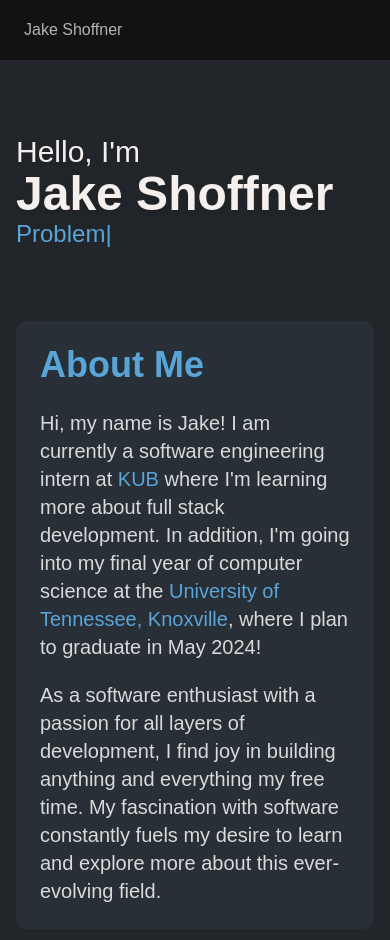
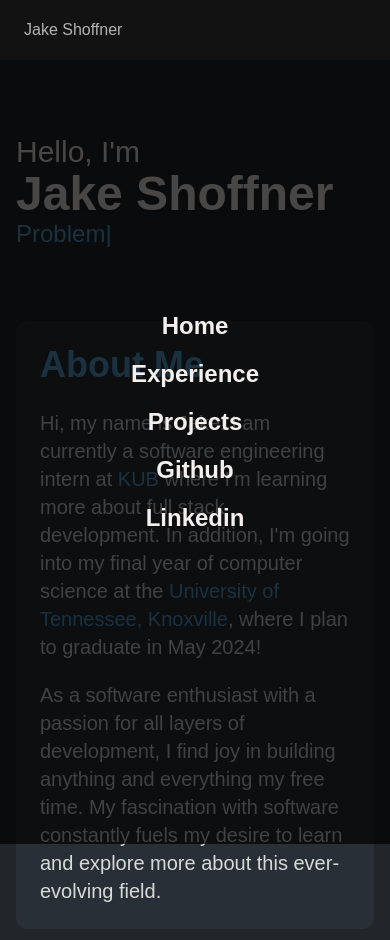
Before and after one commit to Jxk0be/Jake-Shoffner-SWE-Student, a React (Create React App) app: page /home in a window 390 px wide. Shown: the top 940 px of the page. Built offline with nearby package versions, Linux system fonts and the light colour scheme; some icons are missing.

Commit message:
feat: Added mobile navigation functionality

```diff
--- a/src/components/MobileNav.jsx
+++ b/src/components/MobileNav.jsx
@@ -1,18 +1,44 @@
 import React from 'react'
 import { Icon } from '@iconify/react';
 import { useState } from 'react';
+import { Link } from 'react-router-dom';
 
 const MobileNav = () => {
 
   const [mobile, setMobile] = useState(true);
+  const navOptions = ["Home", "Experience", "Projects"];
 
   return (
-    <div className={`lg:hidden fixed bg-[#121212] flex px-6 justify-between items-center w-full h-[60px] text-[#b3b3b3] z-10`}>
-        <h1>Jake Shoffner</h1>
+    <>
+      <div className={`lg:hidden fixed bg-[#121212] flex px-6 justify-between items-center w-full h-[60px] text-[#b3b3b3] z-50`}>
+        <Link to="/home">
+          <h1>Jake Shoffner</h1>
+        </Link>
         <div onClick={() => setMobile(!mobile)} className='text-[#59A5D8]'>
-          <h1 className='cursor-pointer'><Icon className='text-[35px]' icon="game-icons:multi-directions" /></h1>
+          <h1 className='cursor-pointer hover:rotate-90 duration-300'><Icon className='text-[35px]' icon="game-icons:multi-directions" /></h1>
+        </div>
       </div>
-    </div>
+      {mobile ?
+      <div className='w-full h-screen text-2xl font-bold fixed bg-black/70 z-10 flex justify-center flex-col items-center'>
+        {navOptions.map((opt) => {
+          return (
+            <Link to={"/" + opt.toLowerCase()}>
+              <h1 onClick={() => setMobile(!mobile)} className='my-2 cursor-pointer'>{opt}</h1>
+            </Link>
+          );
+        })}
+        <a href="https://github.com/Jxk0be" target='_blank' rel="noreferrer">
+          <h1 onClick={() => setMobile(!mobile)} className='my-2 cursor-pointer'>Github</h1>
+        </a>
+
+        <a href="https://www.linkedin.com/in/jacobshoffner/" target='_blank' rel="noreferrer">
+          <h1 onClick={() => setMobile(!mobile)} className='my-2 cursor-pointer'>Linkedin</h1>
+        </a>
+      </div> :
+      ''
+      }
+
+    </>
   )
 }
 
--- a/src/pages/Hero.jsx
+++ b/src/pages/Hero.jsx
@@ -4,7 +4,7 @@ import Typed from 'react-typed';
 const Hero = () => {
   return (
     <div className='w-full h-full flex justify-between items-center flex-col text-[#F5EFED] md:pl-[80px] md:pr-[50px] md:max-w-[1500px]'>
-      <div className='grid md:grid-rows-1 h-full grid-flow-col w-full grid-rows-2 m-[5vh] gap-x-10 gap-y-12 px-4 lg:px-0'>
+      <div className='grid lg:grid-rows-1 h-full grid-flow-col w-full grid-rows-2 m-[5vh] gap-x-10 gap-y-12 px-4 lg:px-0'>
 
         <div className='flex flex-col justify-center md:min-w-[550px] md:h-full h-[300px]'>
 
```
